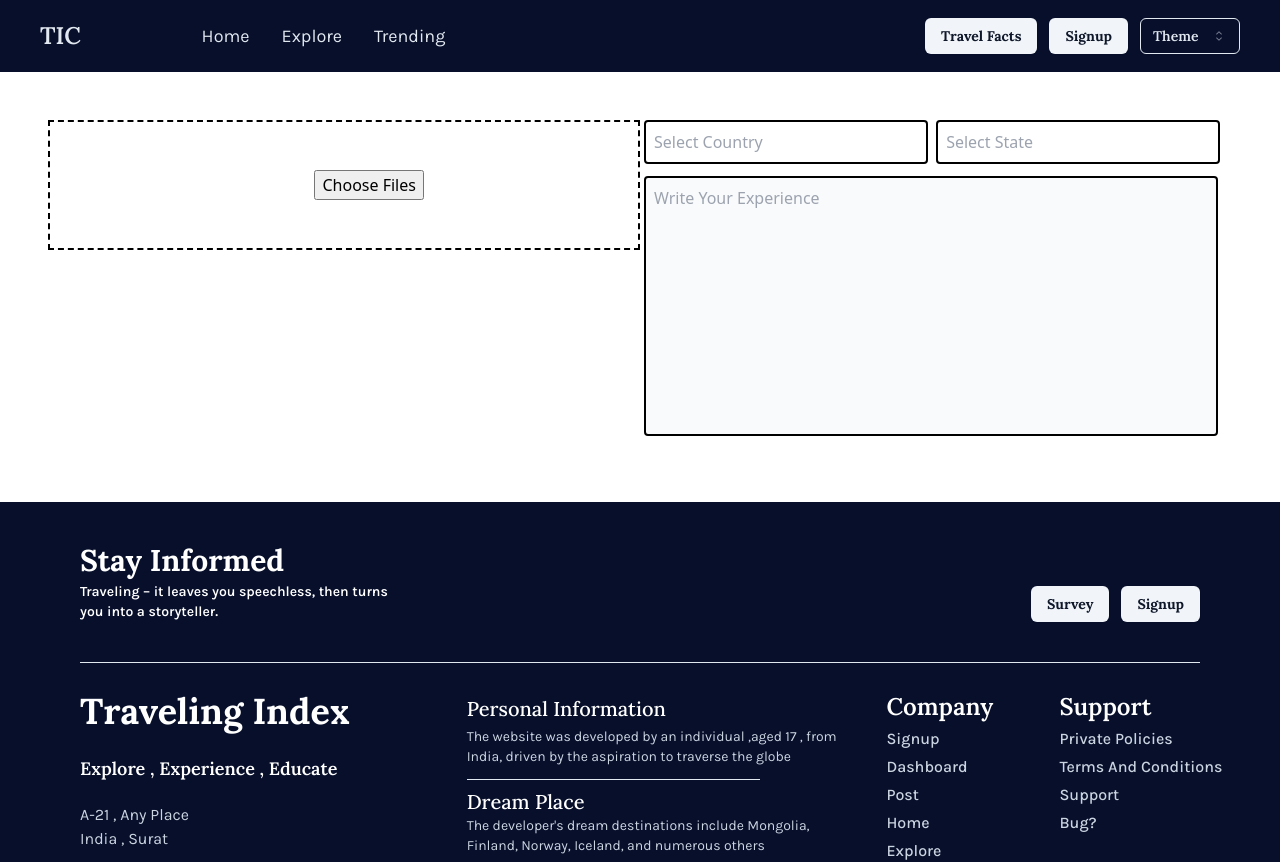
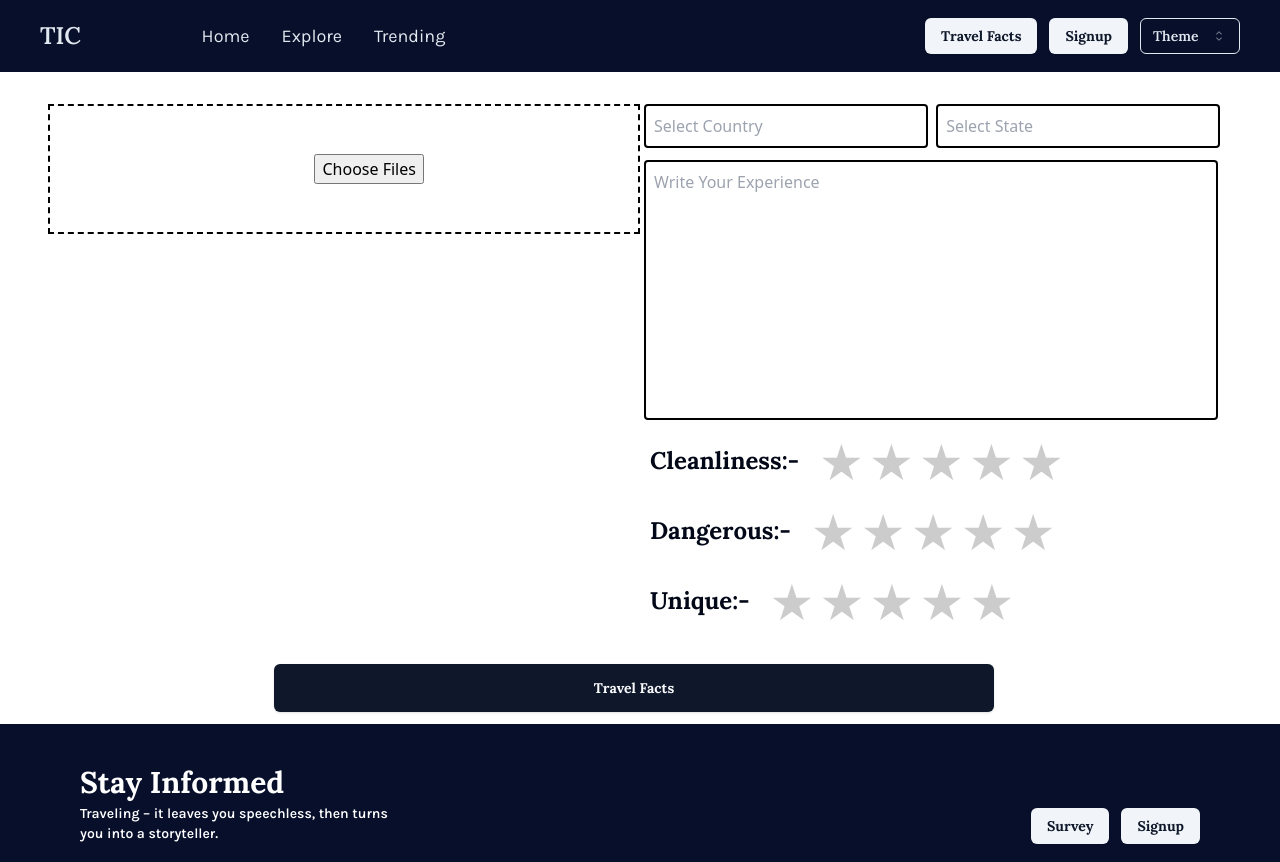
Before and after one commit to Hecoin4545/Travelling-Index-frontend, a React (Vite) app: page /writeposts in a window 1280 px wide. Shown: the top 862 px of the page. Built offline with nearby package versions, Linux system fonts and the light colour scheme.

Commit message:
completing post section

```diff
--- a/src/pagesElement/WritePosts/WritePosts.css
+++ b/src/pagesElement/WritePosts/WritePosts.css
@@ -58,9 +58,89 @@ figcaption {
   margin-top: 0.5vmin;
 } */
 
+/* .inner-right-area-section-text-to-post-by-user {
+  /* width */
+/* scrollbar-width: 10px;
+  scrollbar-track-color: white; */
+/* ::-webkit-scrollbar-thumb:#888; */
+/* } */
+
+*/ * {
+  margin: 0;
+  padding: 0;
+}
+
+.rate {
+  float: left;
+  height: 46px;
+  padding: 0 10px;
+}
+
+.rate:not(:checked)>input {
+  position: absolute;
+  top: -9999px;
+}
+
+.rate:not(:checked)>label {
+  float: right;
+  width: 1em;
+  overflow: hidden;
+  white-space: nowrap;
+  cursor: pointer;
+  font-size: 50px;
+  color: #ccc;
+}
+
+.rate:not(:checked)>label:before {
+  content: '★ ';
+}
+
+.rate>input:checked~label {
+  color: #ffc700;
+}
+
+.rate:not(:checked)>label:hover,
+.rate:not(:checked)>label:hover~label {
+  color: #deb217;
+}
+
+.rate>input:checked+label:hover,
+.rate>input:checked+label:hover~label,
+.rate>input:checked~label:hover,
+.rate>input:checked~label:hover~label,
+.rate>label:hover~input:checked~label {
+  color: #c59b08;
+}
+
+/* Modified from: https://github.com/mukulkant/Star-rating-using-pure-css */
+
 .inner-right-area-section-text-to-post-by-user {
-  /* width */
+  overflow-y: scroll;
+  height: 33rem;
+}
+
+
+.inner-right-area-section-text-to-post-by-user::-webkit-scrollbar {
+  width: 12px;
+  /* width of the entire scrollbar */
+}
+
+/* .inner-right-area-section-text-to-post-by-user::-webkit-scrollbar-track { */
+/* background: orange; */
+/* color of the tracking area */
+/* } */
+
+.inner-right-area-section-text-to-post-by-user::-webkit-scrollbar-thumb {
+  /* background-color: blue; */
+  /* color of the scroll thumb */
+  border-radius: 20px;
+  /* roundness of the scroll thumb */
+  /* border: 3px solid orange; */
+  /* creates padding around scroll thumb */
+}
+
+/* .right-area-section-text-to-post {
   scrollbar-width: 10px;
   scrollbar-track-color: white;
-  /* ::-webkit-scrollbar-thumb:#888; */
-}
+
+} */
--- a/src/pagesElement/WritePosts/WritePosts.jsx
+++ b/src/pagesElement/WritePosts/WritePosts.jsx
@@ -1,4 +1,6 @@
 import React , {useState} from 'react'
+import { Button } from '@/components/ui/button'
+
 import '../WritePosts/WritePosts.css'
 
 function WritePosts() {
@@ -32,7 +34,7 @@ function WritePosts() {
         <div className="right-image-area-write-post-section"></div>
     </div> */}
 
-<div className="main-container-write-posts-area p-[3rem] flex">
+<div className="main-container-write-posts-area px-[3rem] py-[2rem] flex ">
   <div className='image-section-area-button-click  w-[50%]   '>
     <div className="add-images-area-section-clicking flex justify-end items-center p-[3rem] border-black border-dashed border-2">
         <br />
@@ -86,20 +88,122 @@ function WritePosts() {
     </div>
         </div>
   </div>
-  <div className="right-area-section-text-to-post flex  w-[50%]">
+  <div className="right-area-section-text-to-post flex  w-[50%]" id='right-area-section-text-to-post'>
     <div className="inner-right-area-section-text-to-post-by-user w-[100%] ">
       <div className="first-section-input-post-by-user">
         <input type="text" placeholder='Select Country'  className='border-2 border-black mx-1 rounded-sm p-2 w-[48%]'/>
         <input type="text" placeholder='Select State' className='border-2 border-black mx-1 rounded-sm p-2 w-[48%]'/>
       </div>
       <div className="second-area-input-post-by-user  ">
-        <textarea  cols="51" rows="10" className=' mt-3 resize-none w-[97%] bg-gray-50 border-black mx-1 rounded-sm p-2 border-solid border-[2px]' placeholder='Write Your Experience'>
+        <textarea  cols="51" rows="10" className=' mt-3 resize-none w-[97%] border-black mx-1 rounded-sm p-2 border-solid border-[2px]' placeholder='Write Your Experience'>
+        </textarea>
+      </div>
+      <div className="ratings-area-section-main-clicking">
+        <div className="inner-rating-area-clicking flex justify-center items-start flex-col">
+      <div class="rate rating-1 flex justify-center items-center flex-row-reverse my-3">
+        <label for="star5" title="text"  >5 stars</label>
+        <input type="radio" id="star5" name="rate" value="5" />
+        <label for="star4" title="text">4 stars</label>
+        <input type="radio" id="star4" name="rate" value="4" />
+        <label for="star3" title="text">3 stars</label>
+        <input type="radio" id="star3" name="rate" value="3" />
+        <label for="star2" title="text">2 stars</label>
+        <input type="radio" id="star2" name="rate" value="2" />
+        <label for="star1" title="text">1 star</label>
+        <input type="radio" id="star1" name="rate" value="1" />
+        <p className=' text-2xl font-[lora] font-bold pr-5'>Cleanliness:- </p>
+            </div>
 
+            <div class="rate rating-1 flex justify-center items-center flex-row-reverse my-3">
+        <label for="star5" title="text">5 stars</label>
+        <input type="radio" id="star5" name="rate" value="5" />
+        <label for="star4" title="text">4 stars</label>
+        <input type="radio" id="star4" name="rate" value="4" />
+        <label for="star3" title="text">3 stars</label>
+        <input type="radio" id="star3" name="rate" value="3" />
+        <label for="star2" title="text">2 stars</label>
+        <input type="radio" id="star2" name="rate" value="2" />
+        <label for="star1" title="text">1 star</label>
+        <input type="radio" id="star1" name="rate" value="1" />
+        <p className=' text-2xl font-[lora] font-bold pr-5'>Dangerous:- </p>
+            </div>
+
+
+            <div class="rate rating-1 flex justify-center items-center flex-row-reverse my-3">
+        <label for="star5" title="text">5 stars</label>
+        <input type="radio" id="star5" name="rate" value="5" />
+        <label for="star4" title="text">4 stars</label>
+        <input type="radio" id="star4" name="rate" value="4" />
+        <label for="star3" title="text">3 stars</label>
+        <input type="radio" id="star3" name="rate" value="3" />
+        <label for="star2" title="text">2 stars</label>
+        <input type="radio" id="star2" name="rate" value="2" />
+        <label for="star1" title="text">1 star</label>
+        <input type="radio" id="star1" name="rate" value="1" />
+        <p className=' text-2xl font-[lora] font-bold pr-5'>Unique:- </p>
+            </div>
+
+
+            <div class="rate rating-1 flex justify-center items-center flex-row-reverse my-3">
+        <label for="star5" title="text">5 stars</label>
+        <input type="radio" id="star5" name="rate" value="5" />
+        <label for="star4" title="text">4 stars</label>
+        <input type="radio" id="star4" name="rate" value="4" />
+        <label for="star3" title="text">3 stars</label>
+        <input type="radio" id="star3" name="rate" value="3" />
+        <label for="star2" title="text">2 stars</label>
+        <input type="radio" id="star2" name="rate" value="2" />
+        <label for="star1" title="text">1 star</label>
+        <input type="radio" id="star1" name="rate" value="1" />
+        <p className=' text-2xl font-[lora] font-bold pr-5'>Populated:- </p>
+            </div>
+
+
+            <div class="rate rating-1 flex justify-center items-center flex-row-reverse my-3">
+        <label for="star5" title="text">5 stars</label>
+        <input type="radio" id="star5" name="rate" value="5" />
+        <label for="star4" title="text">4 stars</label>
+        <input type="radio" id="star4" name="rate" value="4" />
+        <label for="star3" title="text">3 stars</label>
+        <input type="radio" id="star3" name="rate" value="3" />
+        <label for="star2" title="text">2 stars</label>
+        <input type="radio" id="star2" name="rate" value="2" />
+        <label for="star1" title="text">1 star</label>
+        <input type="radio" id="star1" name="rate" value="1" />
+        <p className=' text-2xl font-[lora] font-bold pr-5'>Local People:- </p>
+            </div>
+     </div>
+
+     <div className="second-area-input-post-by-user2  ">
+        <textarea  cols="51" rows="10" className=' mt-3 resize-none w-[97%] border-black mx-1 rounded-sm p-2 border-solid border-[2px]' placeholder='Things To Take Care Of...'>
         </textarea>
+      </div>
+
+
+      <div className="first-section-input-post-by-user">
+        <input type="text" placeholder='Exact Location Of The Place You Visited'  className='border-2 border-black mx-1 rounded-sm p-2 w-[97%]'/>
+      </div>
+
+
+      <div className="first-section-input-post-by-user mt-5 ">
+        <label className=' p-2 w-[97%] text-lg font-[lora] font-bold'>Would You Recommand It To Others??</label>
+        <select id="cars">
+  <option value="volvo" className='font-[karla] font-semibold'>Yes</option>
+  <option value="saab" className='font-[karla] font-semibold'>No</option>
+
+</select>
+      </div>
+
+
+
       </div>
     </div>
   </div>
 </div>
+<div className="post-button-click-area-post-by-user  flex justify-center items-center">
+  <Button variant='default' className='cursor-pointer font-bold font-[lora] mr-3 w-[45rem] h-[3rem]'>Travel Facts</Button>
+
+  </div>
     </>
   )
 }
```
